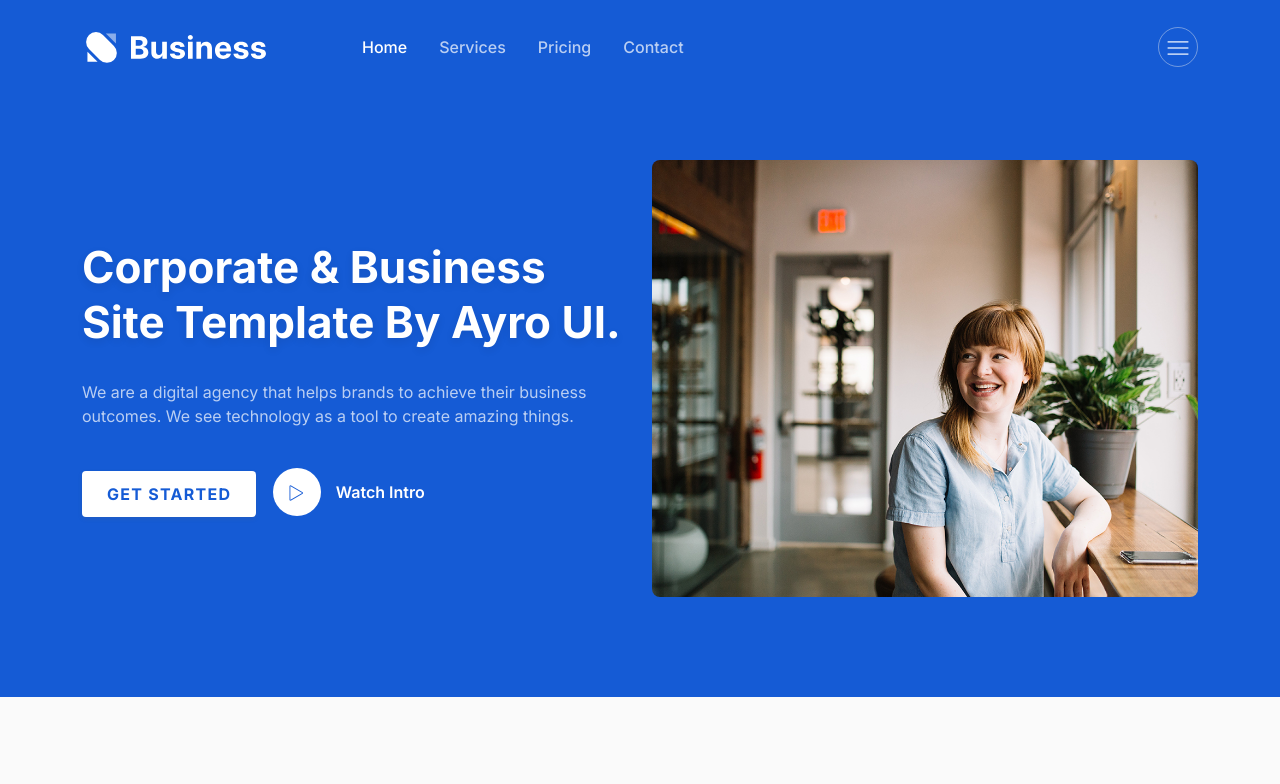
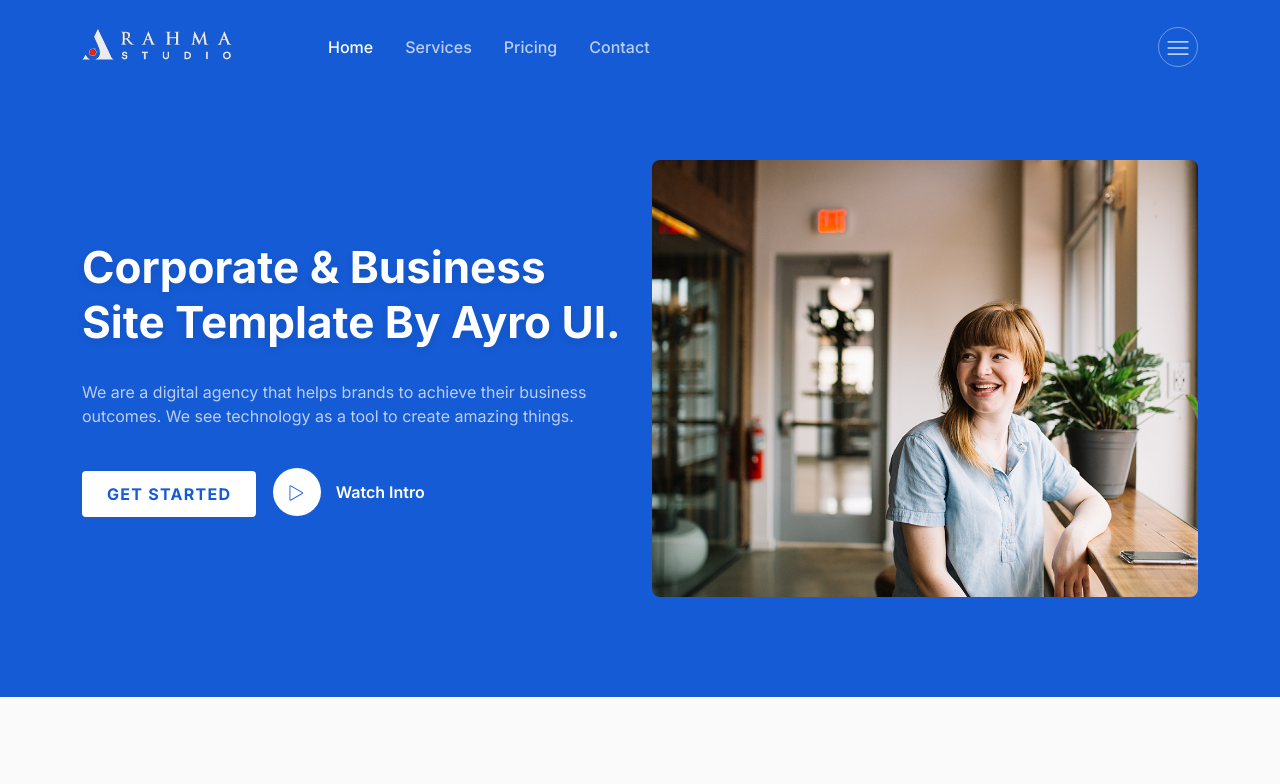
Before and after one commit to irvan125/jasainteriortegal, a plain HTML site: page index.html in a window 1280 px wide. Shown: the top 784 px of the page. Drawn offline with Linux system fonts and the light colour scheme.

Commit message:
Update index.html

```diff
--- a/index.html
+++ b/index.html
@@ -40,7 +40,7 @@
         <div class="col-lg-12">
           <nav class="navbar navbar-expand-lg">
             <a class="navbar-brand" href="index.html">
-              <img src="assets/images/white-logo.svg" alt="Logo" />
+              <img src="assets/images/rahma-studio.png" alt="Logo" />
             </a>
             <button class="navbar-toggler" type="button" data-bs-toggle="collapse" data-bs-target="#navbarNine"
               aria-controls="navbarNine" aria-expanded="false" aria-label="Toggle navigation">
```
